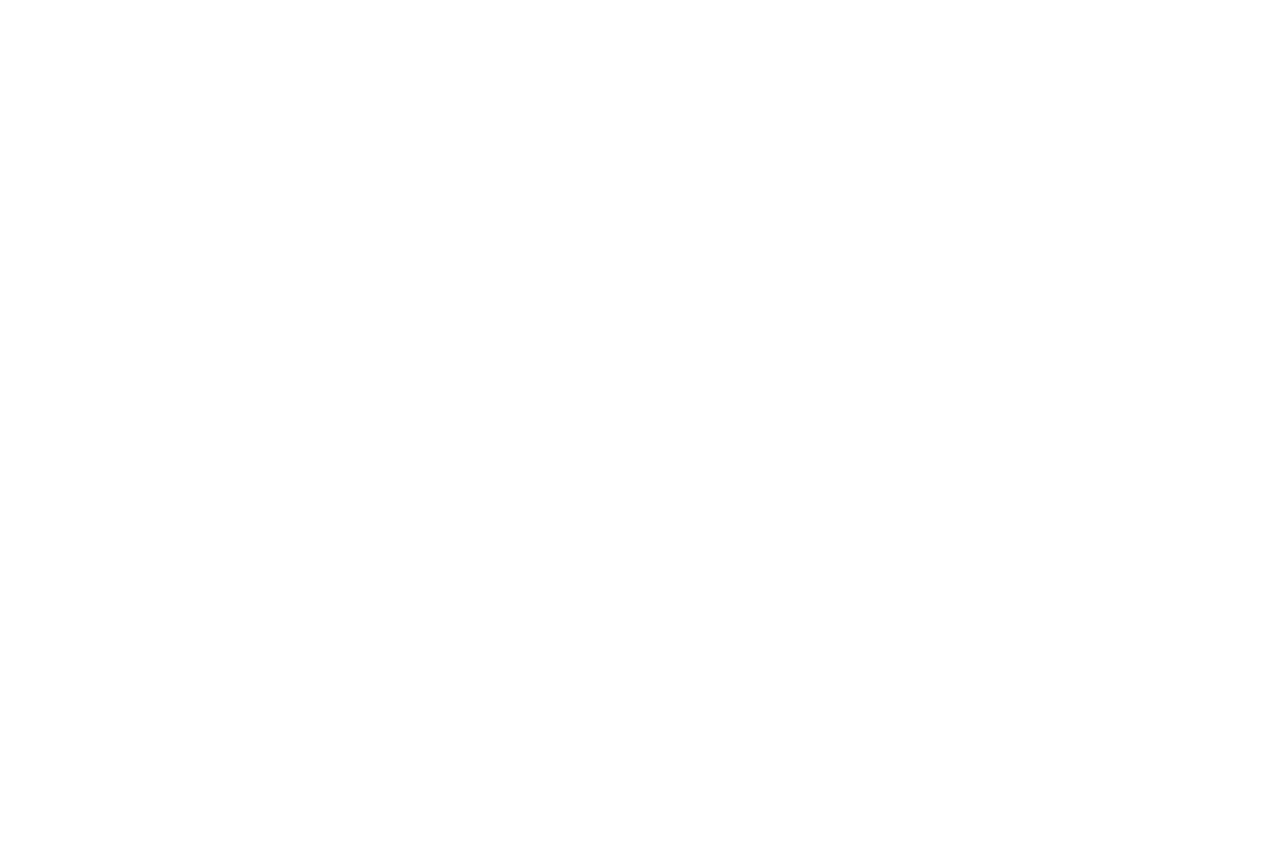
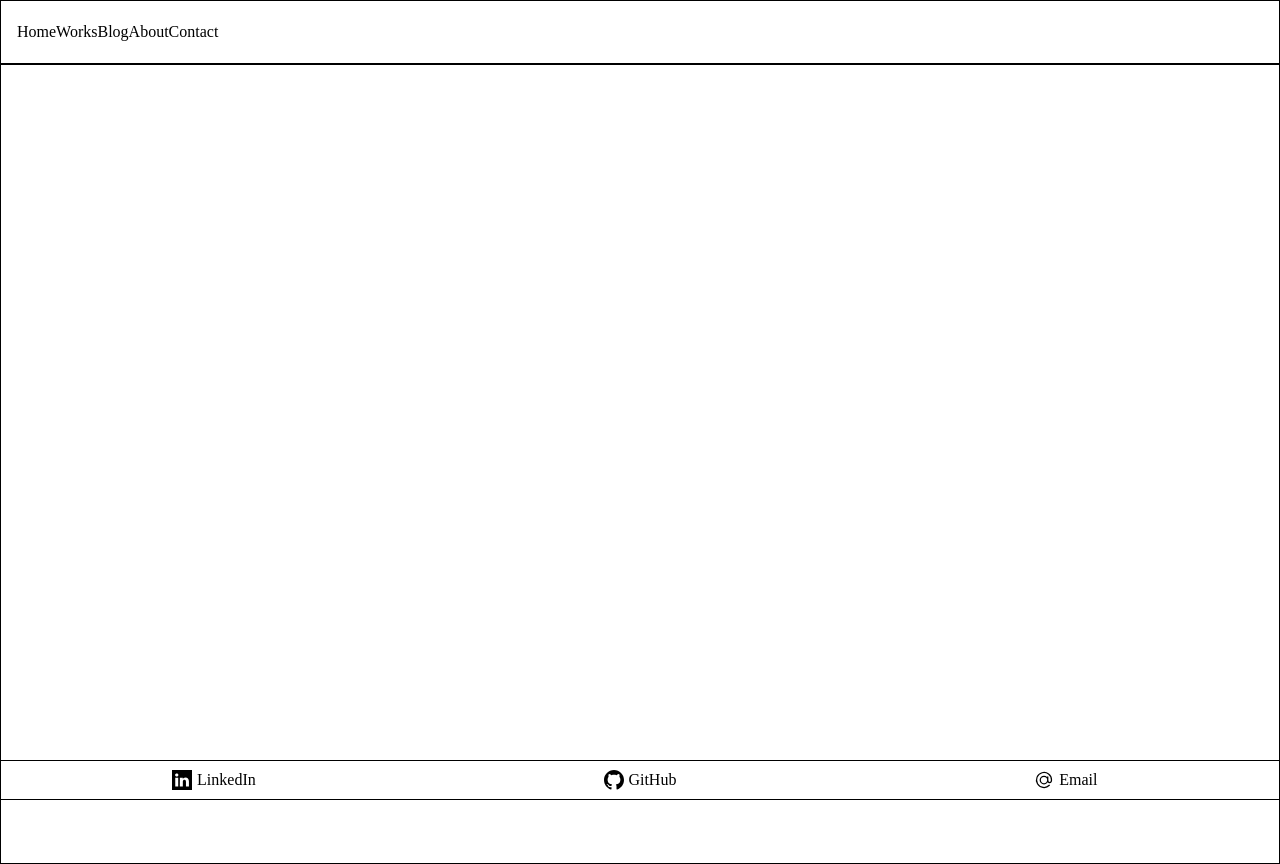
Before and after one commit to JonathanOHolmberg/portfolio, a Next.js app in the folder site/: page / in a window 1280 px wide. Before the commit the page ends 800 px from the top, so only its background shows below. Built offline with nearby package versions, Linux system fonts and the light colour scheme.

Commit message:
adding in header and footer links, icons and css styles

```diff
--- a/site/src/components/Container.tsx
+++ b/site/src/components/Container.tsx
@@ -1,10 +1,17 @@
 "use client";
+
+import Header from "./Header";
+import Settings from "./Settings";
+import Footer from "./Footer";
 
 const Container = ({ children }: { children: React.ReactNode }) => {
     console.log("Pssst! I see dev people. 👀")
     return (
       <body>
-          {children}
+            <Header />
+            <Settings />
+            {children}
+            <Footer />
       </body>
     );
 }
--- a/site/src/components/Footer.tsx
+++ b/site/src/components/Footer.tsx
@@ -1,9 +1,17 @@
-const Footer: React.FC = () => {
+import { links } from "../config/links/footer"
+
+const Footer = () => {
 
     return (
         <footer>
-
+            {links.map((link, index) => (
+                <a key={index} href={link.href}>
+                    {link.icon}
+                    <span>{link.title}</span>
+                </a>
+            ))}
         </footer>
     );
 }
+
 export default Footer;
--- a/site/src/components/Header.tsx
+++ b/site/src/components/Header.tsx
@@ -1,8 +1,10 @@
+import Nav from "./Nav";
+
 const Header: React.FC = () => {
 
     return (
         <header>
-
+           <Nav />
         </header>
     );
 }
--- a/site/src/components/Nav.tsx
+++ b/site/src/components/Nav.tsx
@@ -1,9 +1,20 @@
-const Nav: React.FC = () => {
+import { usePathname } from "next/navigation"
+
+import { links } from "../config/links/nav"
+
+const Nav = () => {
+
+    const pathname = usePathname()
 
     return (
         <nav>
-
+            {links.map((link, index) => (
+                <a key={index} href={link.href} aria-disabled={link.href === pathname ? "true" : "false"} className="navlink">
+                    <span>{link.title}</span>
+                </a>
+            ))}
         </nav>
     );
 }
+
 export default Nav;
--- /dev/null
+++ b/site/src/components/icons/Email.tsx
@@ -0,0 +1,5 @@
+export const EmailIcon = () => (
+    <svg xmlns="http://www.w3.org/2000/svg" fill="none" viewBox="0 0 24 24" strokeWidth="1.5" stroke="currentColor">
+        <path strokeLinecap="round" strokeLinejoin="round" d="M16.5 12a4.5 4.5 0 1 1-9 0 4.5 4.5 0 0 1 9 0Zm0 0c0 1.657 1.007 3 2.25 3S21 13.657 21 12a9 9 0 1 0-2.636 6.364M16.5 12V8.25" />
+    </svg>
+);
--- /dev/null
+++ b/site/src/components/icons/GitHub.tsx
@@ -0,0 +1,13 @@
+export const GitHubIcon = () => (
+    <svg xmlns="http://www.w3.org/2000/svg" viewBox="0 0 24 24">
+        <path fill="currentColor"
+          d="M12 0c-6.626 0-12 5.373-12 12 0 5.302 3.438 9.8 8.207
+          11.387.599.111.793-.261.793-.577v-2.234c-3.338.726-4.033-1.416-4.033-1.416-.546-1.387-1.333-1.756-1.333-1.756-1.089-.745.083-.729.083-.729
+          1.205.084 1.839 1.237 1.839 1.237 1.07 1.834 2.807 1.304
+          3.492.997.107-.775.418-1.305.762-1.604-2.665-.305-5.467-1.334-5.467-5.931
+          0-1.311.469-2.381 1.236-3.221-.124-.303-.535-1.524.117-3.176 0 0 1.008-.322 3.301 1.23.957-.266 1.983-.399 3.003-.404 1.02.005
+          2.047.138 3.006.404 2.291-1.552 3.297-1.23 3.297-1.23.653 1.653.242 2.874.118 3.176.77.84 1.235 1.911 1.235
+          3.221 0 4.609-2.807 5.624-5.479 5.921.43.372.823 1.102.823 2.222v3.293c0 .319.192.694.801.576
+          4.765-1.589 8.199-6.086 8.199-11.386 0-6.627-5.373-12-12-12z"/>
+    </svg>
+);
--- /dev/null
+++ b/site/src/components/icons/LinkedIn.tsx
@@ -0,0 +1,14 @@
+export const LinkedInIcon = () => (
+    <svg fill="currentColor" xmlns="http://www.w3.org/2000/svg" xmlnsXlink="http://www.w3.org/1999/xlink" viewBox="0 0 455 455" xmlSpace="preserve">
+      <g id="LinkedIn">
+        <g>
+          <path d="M246.4,204.35v-0.665c-0.136,0.223-0.324,0.446-0.442,0.665H246.4z"></path>
+          <path d="M0,0v455h455V0H0z M141.522,378.002H74.016V174.906h67.506V378.002z
+          M107.769,147.186h-0.446C84.678,147.186,70,131.585,70,112.085c0-19.928,15.107-35.087,38.211-35.087
+          c23.109,0,37.31,15.159,37.752,35.087C145.963,131.585,131.32,147.186,107.769,147.186z M385,378.002h-67.524V269.345
+          c0-27.291-9.756-45.92-34.195-45.92c-18.664,0-29.755,12.543-34.641,24.693c-1.776,4.34-2.24,10.373-2.24,16.459v113.426h-67.537
+          c0,0,0.905-184.043,0-203.096H246.4v28.779c8.973-13.807,24.986-33.547,60.856-33.547c44.437,0,77.744,29.02,77.744,91.398V378.002 z"></path>
+        </g>
+      </g>
+    </svg>
+);
--- /dev/null
+++ b/site/src/config/links/footer.tsx
@@ -0,0 +1,9 @@
+import { LinkedInIcon } from "@/components/icons/LinkedIn";
+import { GitHubIcon } from "@/components/icons/GitHub";
+import { EmailIcon } from "@/components/icons/Email";
+
+export const links = [
+    { title: "LinkedIn", href: "https://www.linkedin.com/in/jonathan-oliver-holmberg-b816734b/", icon: <LinkedInIcon /> },
+    { title: "GitHub", href: "https://github.com/JonathanOHolmberg", icon: <GitHubIcon /> },
+    { title: "Email", href: "mailto:jonathanoliverholmberg@gmail.com", icon: <EmailIcon />},
+];
--- /dev/null
+++ b/site/src/config/links/nav.ts
@@ -0,0 +1,7 @@
+export const links = [
+    { title: "Home", href: "/", },
+    { title: "Works", href: "/works",  },
+    { title: "Blog", href: "/blog", },
+    { title: "About", href: "/about", },
+    { title: "Contact", href: "/contact", },
+];
--- a/site/src/styles/globals.css
+++ b/site/src/styles/globals.css
@@ -1,9 +1,16 @@
+:root {
+  --header-h: 8vh;
+  --footer-h: 5vh;
+}
+
+*, *::after, *::before {
+  box-sizing: border-box;
+}
+
 html,
 body {
   padding: 0;
   margin: 0;
-  font-family: -apple-system, BlinkMacSystemFont, Segoe UI, Roboto, Oxygen,
-    Ubuntu, Cantarell, Fira Sans, Droid Sans, Helvetica Neue, sans-serif;
 }
 
 a {
@@ -11,6 +18,50 @@ a {
   text-decoration: none;
 }
 
-* {
-  box-sizing: border-box;
+body {
+  height: 100vh;
+  width: 100vw;
+  overflow: hidden;
 }
+
+header {
+  height: var(--header-h);
+  border: 1px solid black;
+  display: flex;
+  flex-direction: row;
+  justify-content: space-between;
+  align-items: center;
+  padding: 0 1em;
+}
+
+main {
+  height: 100vh;
+  width: 100vw;
+  border: 1px solid black;
+}
+
+footer {
+  height: var(--footer-h);
+  width: 100vw;
+  position: absolute;
+  bottom: 0;
+  display: grid;
+  grid-template-columns: repeat(3, 1fr);
+  justify-items: center;
+  align-items: center;
+  border: 1px solid black;
+  list-style-type: none;
+  z-index: 4;
+}
+
+footer a {
+  display: flex;
+  flex-direction: row;
+  align-items: center;
+  gap: max(0.25vw, 0.3em);
+}
+
+footer svg {
+  height: 20px;
+  width: 20px;
+}
```
